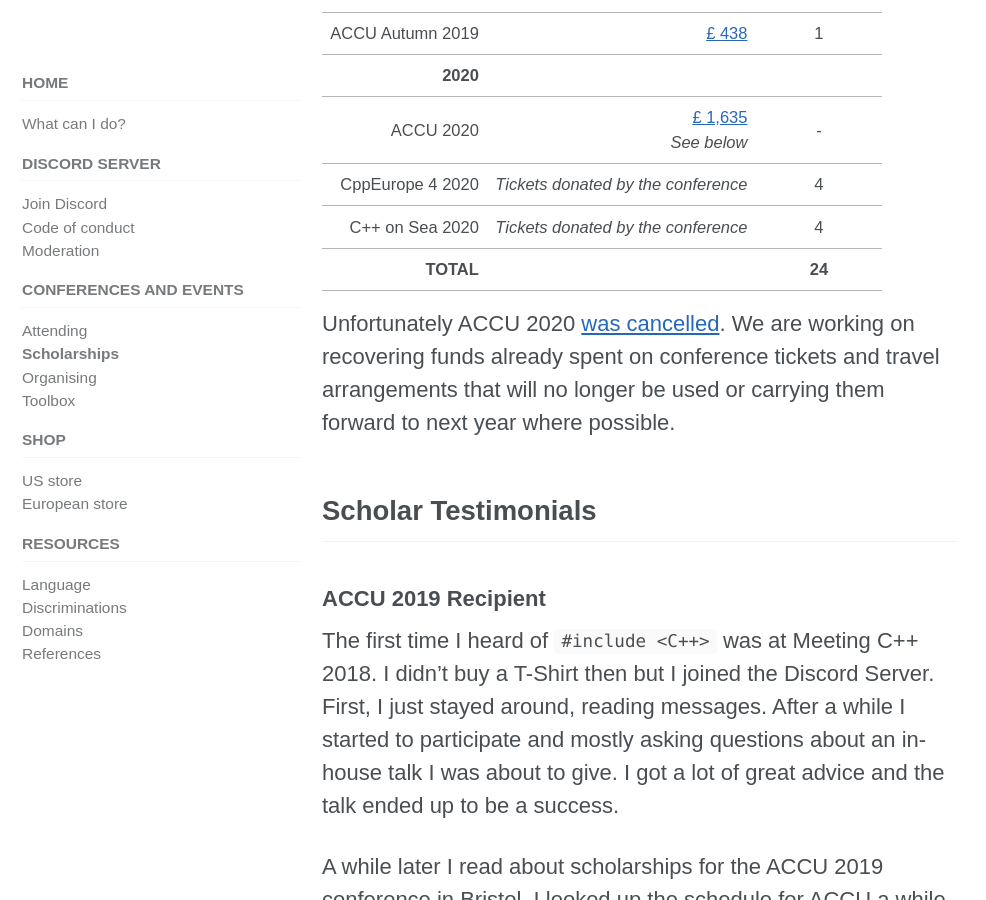
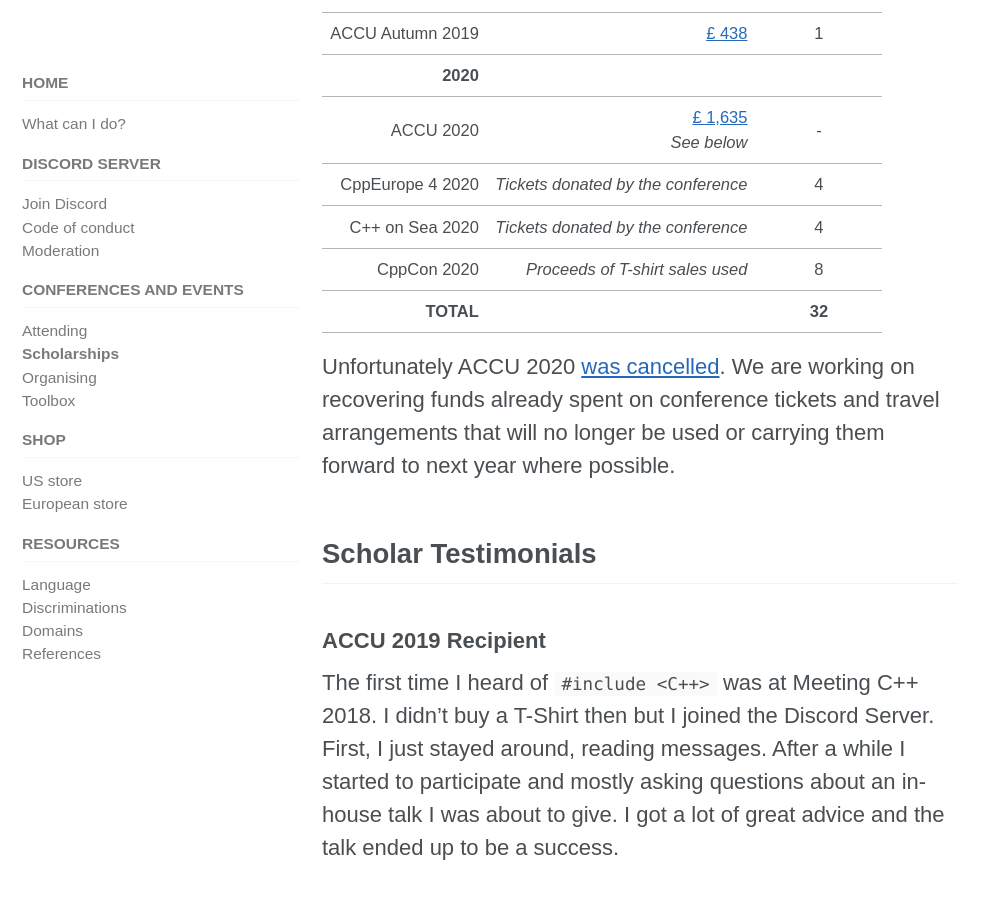
Before and after one commit to include-cpp/include-cpp.github.io, a Jekyll site: the page built from conferences/scholarships.md, in a window 1280 px wide and 900 px high, scrolled down 5764 px. Shown: the whole window, without its empty margins (0-986 px from the left). Built offline with Jekyll 4.4.1, drawn with Linux system fonts in a browser that asks for light colours; cached includes are drawn as plain includes; nearby versions of some CDN libraries.

Commit message:
Add CppCon 2020 to 'Past Fundraisers' table

```diff
--- a/conferences/scholarships.md
+++ b/conferences/scholarships.md
@@ -66,8 +66,9 @@ The ideal candidate is someone who would truly benefit from coming to a conferen
 |        ACCU 2020 |                 [£ 1,635](https://www.gofundme.com/f/include-scholarships-for-accu-spring-2020)<br> _See below_ |       -       |
 | CppEurope 4 2020 |                 *Tickets donated by the conference*                               |       4       |
 |  C++ on Sea 2020 |                 *Tickets donated by the conference*                               |       4       |
+|      CppCon 2020 |                                                  *Proceeds of T-shirt sales used* |       8       |
 |-----------------:|----------------------------------------------------------------------------------:|:-------------:|
-|        **TOTAL** |                                                                                   |     **24**    |
+|        **TOTAL** |                                                                                   |     **32**    |
 
 Unfortunately ACCU 2020 [was cancelled](https://conference.accu.org/news/202003121205_accu2020cancelled). We are working on recovering funds already spent on conference tickets and travel arrangements that will no longer be used or carrying them forward to next year where possible.
 
```
